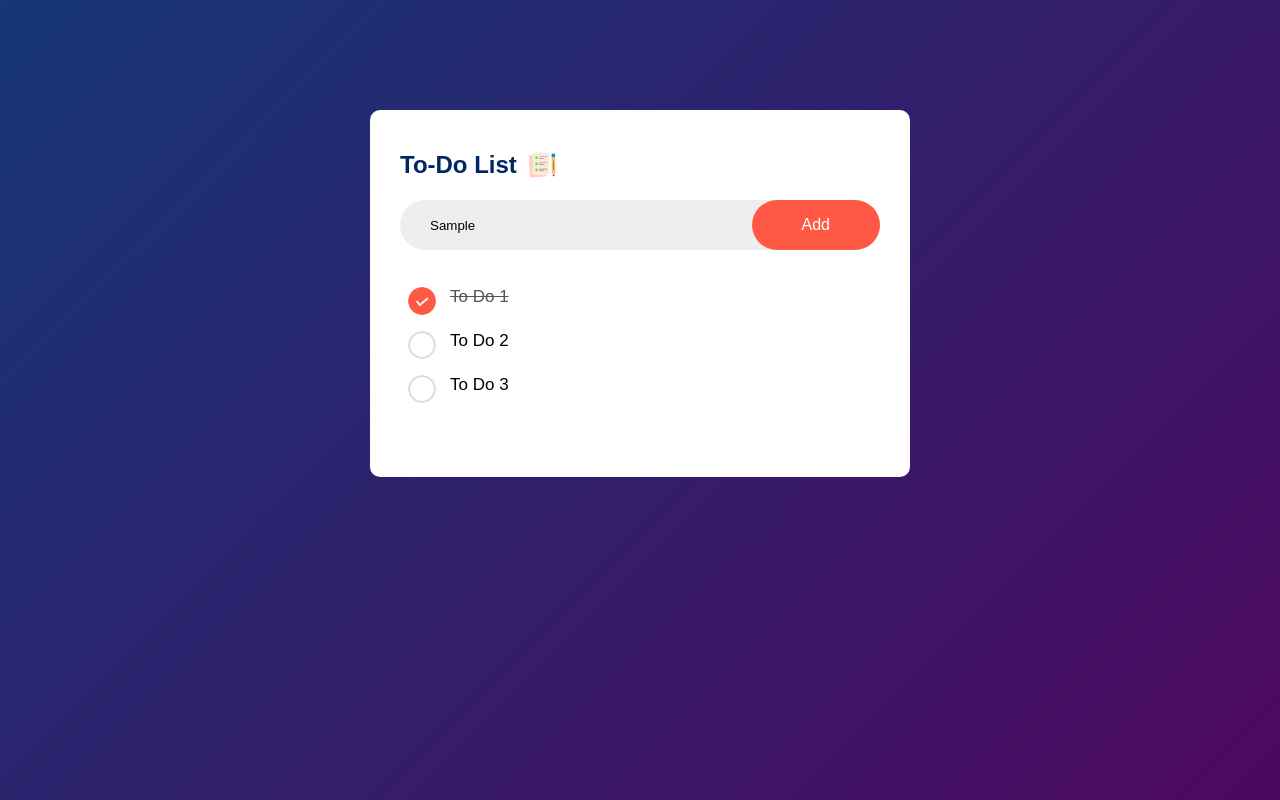
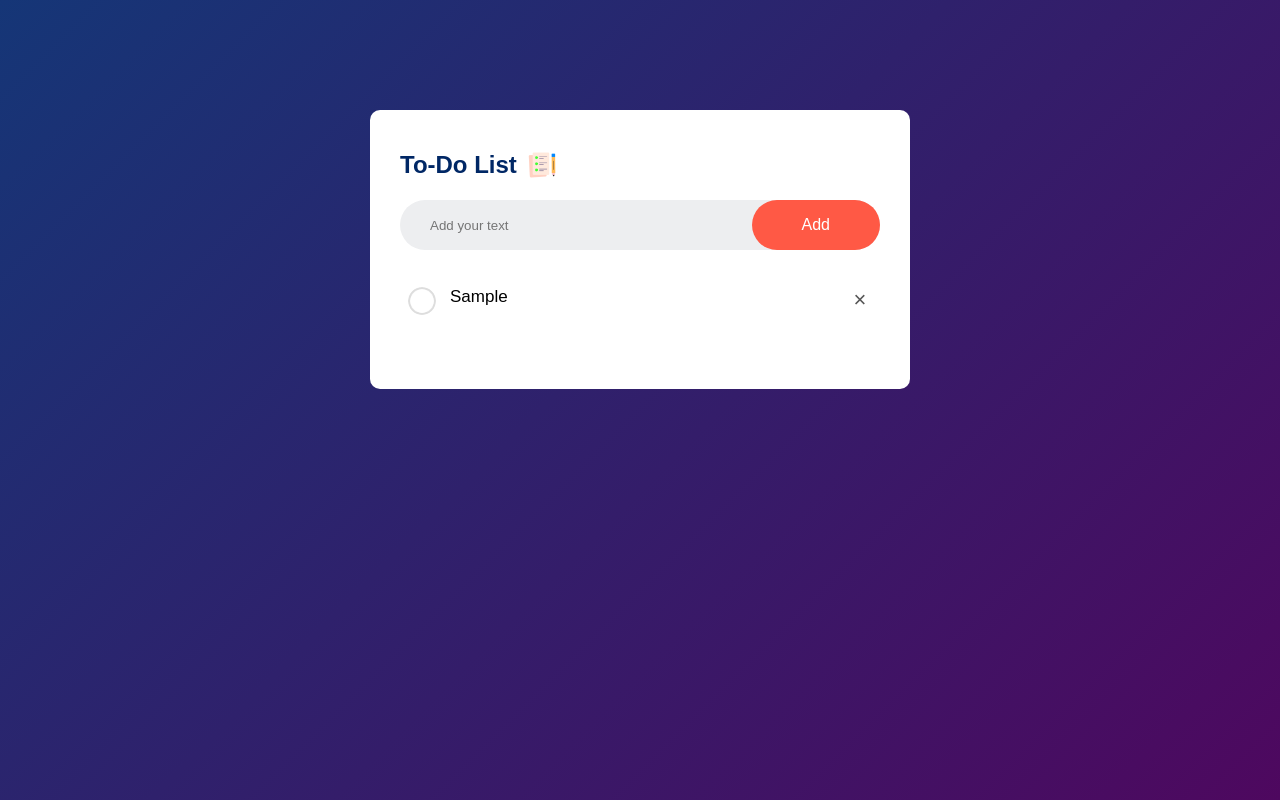
Before and after one commit to Rina-Matsumoto/todoApp2, a plain HTML site: page index.html in a window 1280 px wide. Both pictures are taken after typing "Sample" into the empty fields and a click on the button "Add". Drawn offline with Linux system fonts and the light colour scheme.

Commit message:
追加機能を実装

```diff
--- a/index.html
+++ b/index.html
@@ -12,14 +12,15 @@
       <h2>To-Do List <img src="images/icon.png" alt=""></h2>
       <div class="row">
         <input type="text" id="input-box" placeholder="Add your text">
-        <button>Add</button>
+        <button onclick="addTask()">Add</button>
       </div>
       <ul id="list-container">
-        <li class="checked">To Do 1</li>
+        <!-- <li class="checked">To Do 1</li>
         <li>To Do 2</li>
-        <li>To Do 3</li>
+         -->
       </ul>
     </div>
   </div>
+  <script src="script.js"></script>
 </body>
 </html>
--- /dev/null
+++ b/script.js
@@ -0,0 +1,18 @@
+// input要素とul要素を取得してくる
+const inputBox = document.getElementById('input-box');
+const listContainer = document.getElementById('list-container');
+
+
+function addTask(){
+  if(inputBox.value === ''){
+    alert("You must light somethig!");
+  }else{
+    let li = document.createElement('li');
+    li.innerHTML = inputBox.value;
+    listContainer.appendChild(li);
+    let span = document.createElement('span');
+    span.innerHTML = "\u00d7";
+    li.appendChild(span);
+  }
+  inputBox.value = '';
+}
--- a/style.css
+++ b/style.css
@@ -99,3 +99,20 @@ ul li.checked{
 ul li.checked::before{
   background-image: url(images/checked.png);
 }
+
+ul li span{
+  position: absolute;
+  right: 0;
+  top: 5px;
+  width: 40px;
+  height: 40px;
+  font-size: 22px;
+  color: #555;
+  line-height: 40px;
+  text-align: center;
+  border-radius: 50%;
+}
+
+ul li span:hover{
+  background: #edeef0;
+}
```
